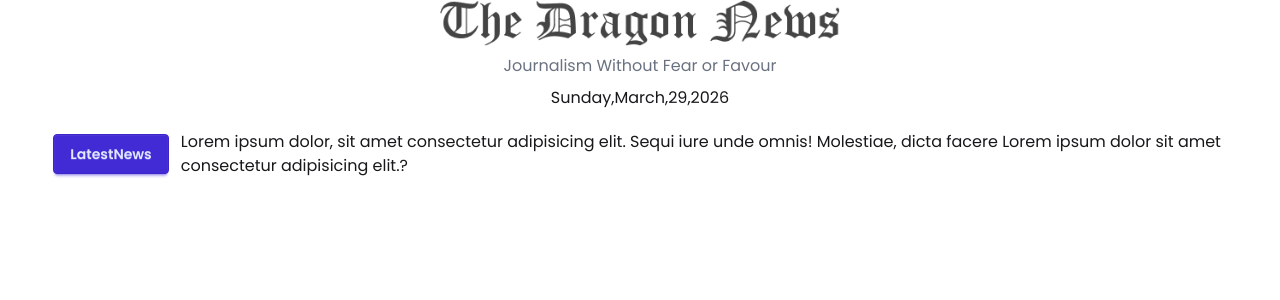
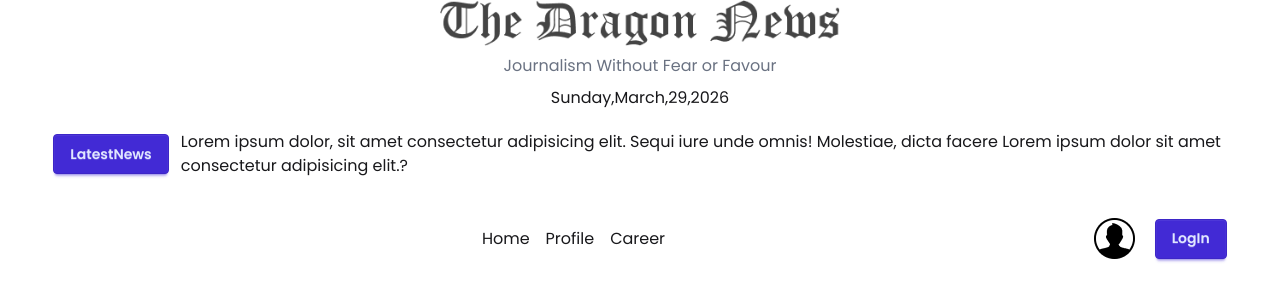
Before and after one commit to asik247/-news-website-2026-, a React (Vite) app: page / in a window 1280 px wide. Shown: the top 300 px of the page. Built offline with nearby package versions, Linux system fonts and the light colour scheme.

Commit message:
nav components implement

```diff
--- /dev/null
+++ b/src/Components/Navbar.jsx
@@ -0,0 +1,21 @@
+import React from 'react';
+import { NavLink } from 'react-router';
+import userImages from "../assets/user.png"
+const Navbar = () => {
+    return (
+        <div className='flex justify-between items-center w-11/12 mx-auto mt-10'>
+            <div className=''></div>
+            <div className='nav flex gap-4'>
+                <NavLink to={'/'}>Home</NavLink>
+                <NavLink to={'/profile'}>Profile</NavLink>
+                <NavLink to={'/career'}>Career</NavLink>
+            </div>
+            <div className="login flex items-center gap-5">
+                <img src={userImages} alt="" />
+                <button className='btn btn-primary'>LogIn</button>
+            </div>
+        </div>
+    );
+};
+
+export default Navbar;
--- a/src/Root/Root.jsx
+++ b/src/Root/Root.jsx
@@ -1,6 +1,7 @@
 import React from 'react';
 import Header from '../Components/Header';
 import LatestNews from '../Components/LatestNews';
+import Navbar from '../Components/Navbar';
 
 const Root = () => {
     return (
@@ -11,6 +12,9 @@
           <aside>
                 <LatestNews></LatestNews>
           </aside>
+          <nav>
+                <Navbar></Navbar>
+          </nav>
         </div>
     );
 };
```
